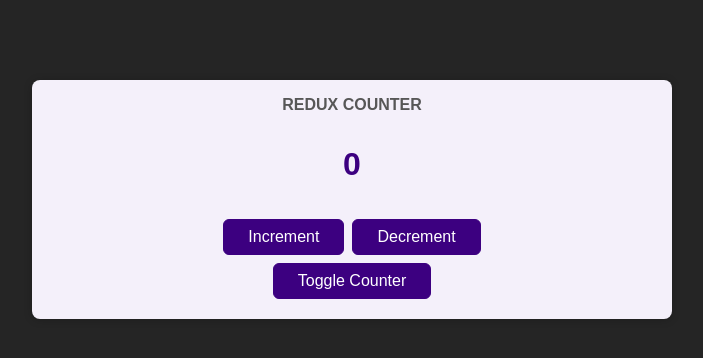
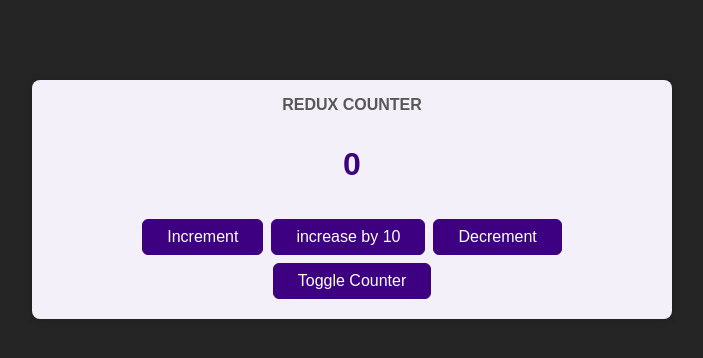
Before and after one commit to usamaElsharkawi/Redux-Practice-Project, a React (Create React App) app: page / in a window 1280 px wide. Shown: the top 358 px of the page, without its empty margins (288-991 px from the left). Built offline with nearby package versions, Linux system fonts and the light colour scheme.

Commit message:
Attaching Payloads to Actions

```diff
--- a/src/components/Counter.js
+++ b/src/components/Counter.js
@@ -11,6 +11,9 @@
   const decrementHandler = () => {
     dispatch({ type: 'DECREMENT' });
   };
+  const increaseHandler = () => {
+    dispatch({ type: 'INCREASE', payload: 10 });
+  };
 
   return (
     <main className={classes.counter}>
@@ -18,6 +21,7 @@
       <div className={classes.value}>{counter}</div>
       <div>
         <button onClick={incrementHandler}>Increment</button>
+        <button onClick={increaseHandler}>increase by 10</button>
         <button onClick={decrementHandler}>Decrement</button>
       </div>
       <button onClick={toggleCounterHandler}>Toggle Counter</button>
--- a/src/store/index.js
+++ b/src/store/index.js
@@ -16,6 +16,11 @@
             counter: state.counter - 1,
         };
     }
+    if (action.type === "INCREASE") {
+        return {
+            counter: state.counter + action.payload,
+        };
+    }
     return state;
 };
 
```
